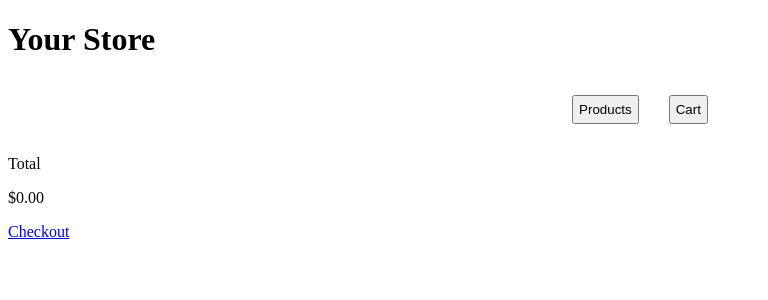
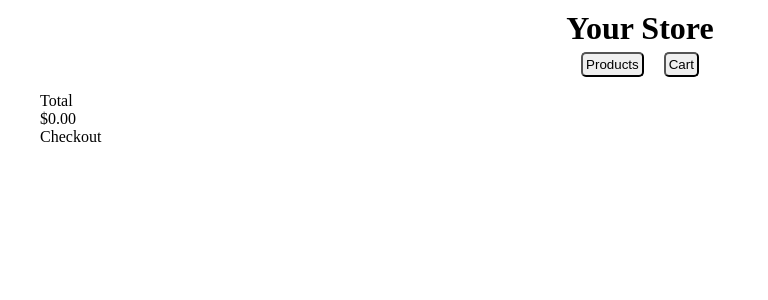
Before and after one commit to w314/storeFront, an Angular app: page /cart in a window 1280 px wide. Shown: the top 300 px of the page, without its empty margins (0-768 px from the left). Built offline with nearby package versions, Linux system fonts and the light colour scheme.

Commit message:
style: Product list page formatted

```diff
--- a/src/app/app.component.css
+++ b/src/app/app.component.css
@@ -1,3 +1,9 @@
+header {
+    padding: 10px;
+}
+
 h1 {
-    color: var(--header-color)
+    color: var(--header-color);
+    text-align: center;
+    /* margin: 20px 0; */
 }
--- a/src/app/app.component.html
+++ b/src/app/app.component.html
@@ -1,3 +1,5 @@
-<h1>{{ title }}</h1>
-<app-nav-bar></app-nav-bar>
+<header>
+    <h1>{{ title }}</h1>
+    <app-nav-bar></app-nav-bar>
+</header>
 <router-outlet></router-outlet>
--- a/src/app/components/add-to-cart/add-to-cart.component.html
+++ b/src/app/components/add-to-cart/add-to-cart.component.html
@@ -2,10 +2,11 @@
 <form #form="ngForm" (ngSubmit)="onSubmit()">
     <!-- use interpolation {{ }} to display productId property -->
     <!-- <p>{{productId}}</p> -->
-    <label for="quantity">Quantity</label>
+    <!-- <label for="quantity">Quantity</label> -->
     <!-- use two way binding [( )] to bind input to quantity property -->
     <!-- input tag's name property has to be set -->
     <input
+        class="displayBlock center"
         type="number"
         min="1"
         max="100"
@@ -13,7 +14,12 @@
         pattern="[0-9]*"
         id="quantity"
         name="quantity"
+        aria-label="quantity"
         [(ngModel)]="quantity"
     >
-    <button type="submit" [disabled]="form.invalid">Add To Cart</button>
+    <button
+        class="displayBlock center"
+        type="submit"
+        [disabled]="form.invalid"
+    >Add To Cart</button>
 </form>
--- a/src/app/components/nav-bar/nav-bar.component.css
+++ b/src/app/components/nav-bar/nav-bar.component.css
@@ -4,7 +4,5 @@ nav {
 }
 
 a {
-    text-decoration: none;
-    color: var(--link-color);
-    margin: 15px;
+    margin: 0 10px;
 }
--- a/src/app/components/product-detail/product-detail.component.html
+++ b/src/app/components/product-detail/product-detail.component.html
@@ -1,2 +1,2 @@
 <app-product [product]="product"></app-product>
-<app-add-to-cart [productId]="product.id"></app-add-to-cart>
+<app-add-to-cart [productId]="product.id"></app-add-to-cart>app
--- a/src/app/components/product-image/product-image.component.css
+++ b/src/app/components/product-image/product-image.component.css
@@ -1,3 +1,4 @@
 img {
-    width: 40%;
+    width: 100%;
+    /* margin: auto; */
 }
--- a/src/app/components/product-list/product-list.component.css
+++ b/src/app/components/product-list/product-list.component.css
@@ -1,8 +1,22 @@
-li {
-    list-style: none;
+ul {
+    display: flex;
+    flex-direction: row;
+    flex-wrap: wrap;
 }
 
-a.product {
-    text-decoration: none;
-    color: inherit
+.product {
+    width: 100%;
+    padding: 2%;
+    min-width: 280px;
+    max-width: 350px;
+    margin: auto;
+    text-align: center;
 }
+
+.inline {
+    /* display: inline-block; */
+}
+
+/* @media screen {
+
+} */
--- a/src/app/components/product-list/product-list.component.html
+++ b/src/app/components/product-list/product-list.component.html
@@ -1,17 +1,17 @@
 <ul>
     <!-- use the ngFor structural directive to loop through products in the product list -->
-    <li *ngFor="let product of products">
+    <li class="product" *ngFor="let product of products">
         <!-- use routerLink instead of href in <a> tag -->
         <!-- use interpolation to add product id to url -->
 
-        <a class="product" routerLink="/products/{{product.id}}">
+        <a  routerLink="/products/{{product.id}}">
             <!--
                 use input property binding to bind product in product-list component
                 to product in product component
              -->
             <app-product-image [url]="product.url" [name]="product.name"></app-product-image>
-            <app-product-name [name]="product.name"></app-product-name>
-            <app-product-price [price] = "product.price"></app-product-price>
+            <app-product-name class="inline" [name]="product.name"></app-product-name>
+            <app-product-price class="inline" [price] = "product.price"></app-product-price>
             <!-- <app-product  [product]="product"></app-product> -->
         </a>
         <app-add-to-cart [productId]="product.id"></app-add-to-cart>
--- a/src/app/components/product-name/product-name.component.css
+++ b/src/app/components/product-name/product-name.component.css
@@ -0,0 +1,4 @@
+p {
+    font-weight: bold;
+    font-size: 1.2em;
+}
--- a/src/styles.css
+++ b/src/styles.css
@@ -24,12 +24,47 @@ Night Blue Shadow: #12343b
 
 
     --button-color: white;
+    --button-padding: 3px;
+    --button-margin: 5px auto;
+}
+
+* {
+    margin: 0;
+    padding: 0;
+}
+
+body {
+    max-width: 1200px;
+    margin: auto;
+}
+
+li {
+    list-style: none;
+}
+
+a {
+    text-decoration: none;
+    color: inherit
 }
 
 button {
-    padding: 5px;
-    margin: 0;
+    padding: var(--button-padding);
+    margin: var(--button-margin);
     /* color: var(--button-color);
     background-color: var(--button-bg-color);
     border: 2px solid var(--button-border-color); */
+    border-radius: 5px;
 }
+
+input {
+    padding: var(--button-padding);
+    margin: var(--button-margin);
+}
+
+.displayBlock {
+    display: block;
+}
+
+.productName {
+    font-weight: bold
+}
```
